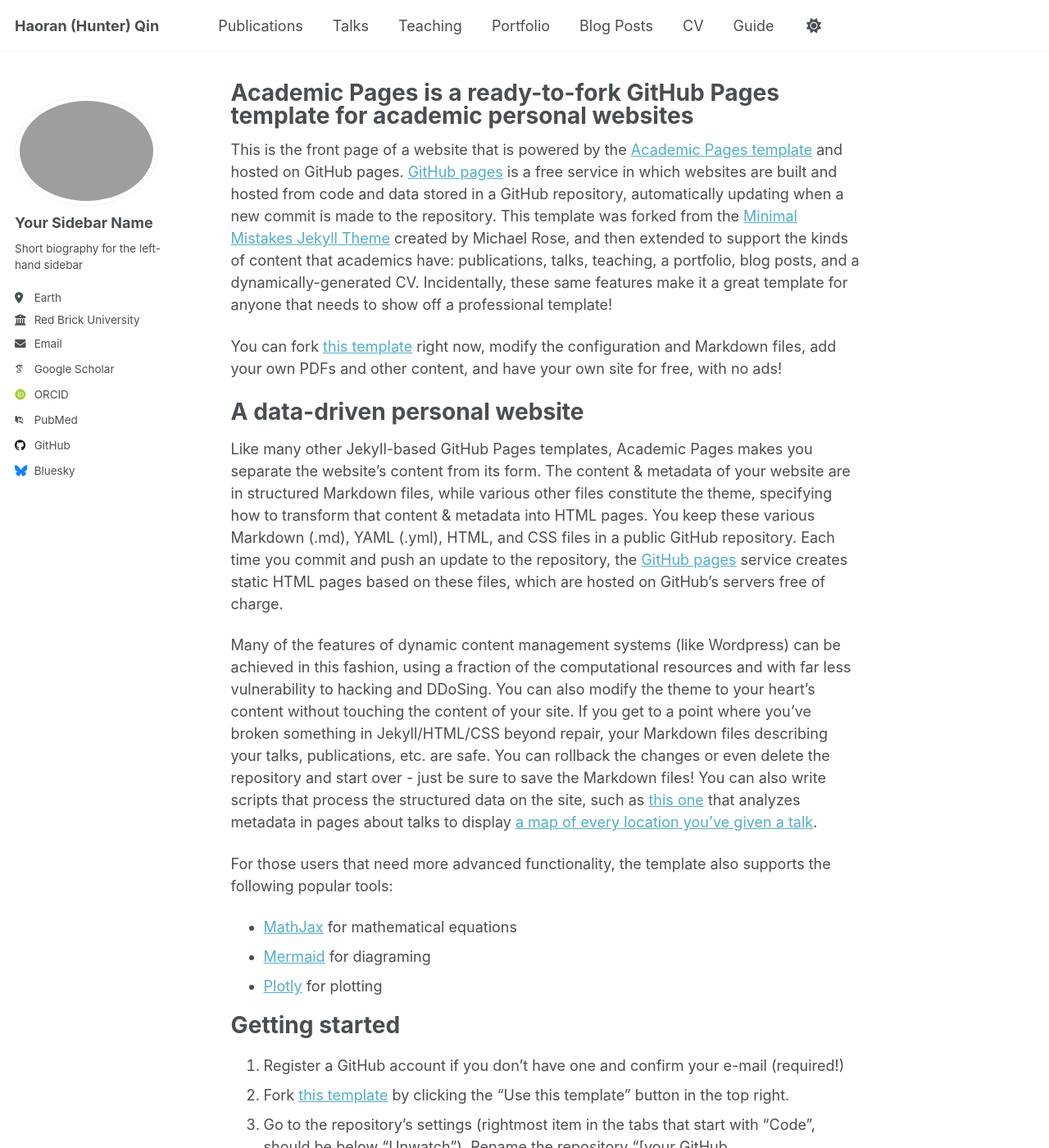
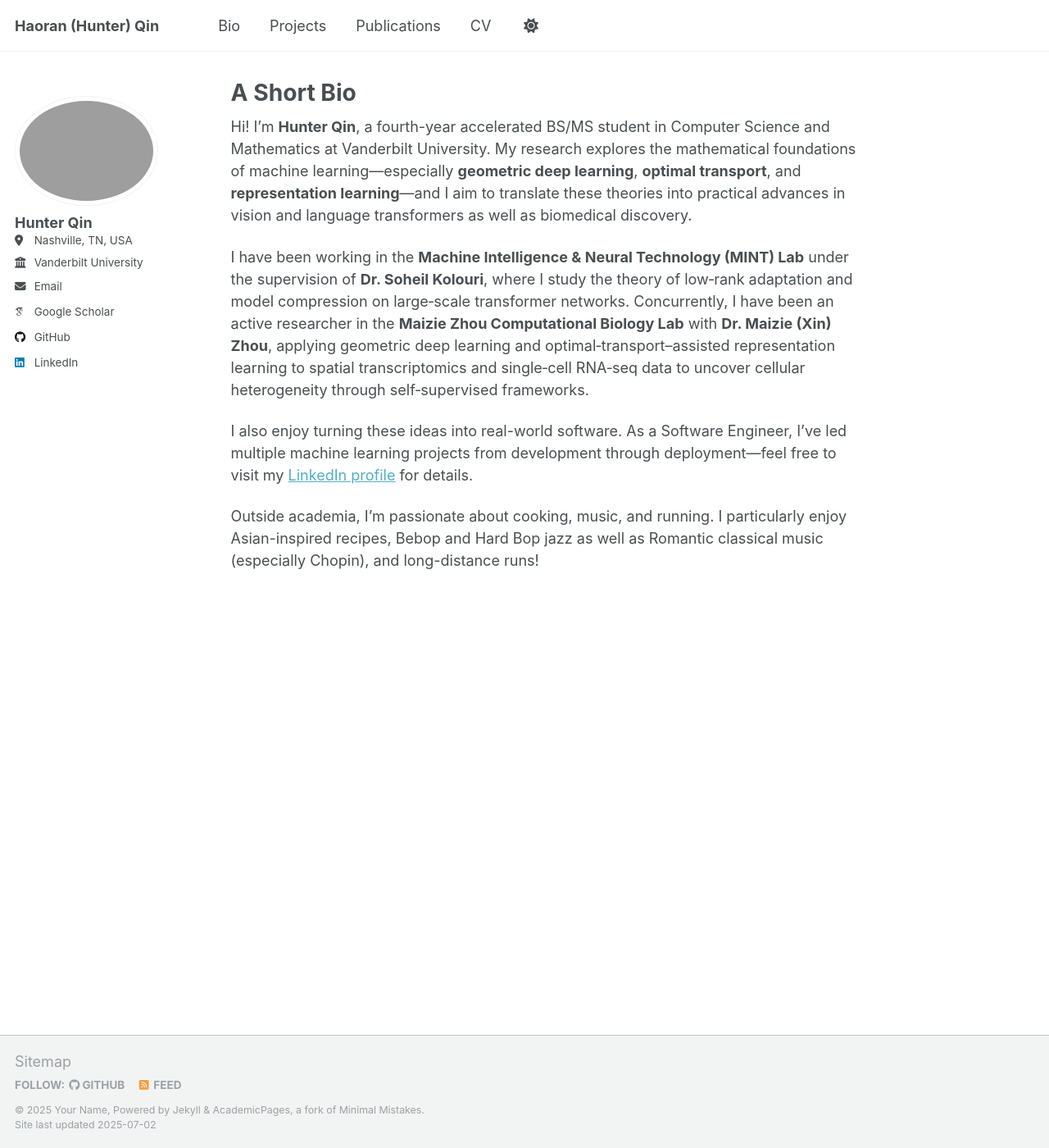
Before and after one commit to niqretnuh/niqretnuh.github.io, a Jekyll site: the page built from _pages/bio.md, in a window 1280 px wide and 1400 px high. Shown: the whole window at 82% size. Built offline with Jekyll 4.4.1, drawn with Linux system fonts in a browser that asks for light colours; some web fonts are replaced; a script that is not in the unit is left out; some of the changed text lies outside the part shown.

Commit message:
changed bio

```diff
--- a/_config.yml
+++ b/_config.yml
@@ -22,60 +22,22 @@ repository               : "https://github.com/niqretnuh/niqretnuh.github.io"
 #               Additional customization can be done by editing /_includes/author-profile.html
 author:
   # Biographic information
-  avatar           : "profile.png"
-  name             : "Your Sidebar Name"
+  avatar           : "/Users/haoranqin/haoran-qin/images/profile.png"
+  name             : "Hunter Qin"
   pronouns         : # example: "she/her"
-  bio              : "Short biography for the left-hand sidebar"
-  location         : "Earth"
-  employer         : "Red Brick University"
+  location         : "Nashville, TN, USA"
+  employer         : "Vanderbilt University"
   uri              : # URL
-  email            : "none@example.org"
+  email            : "haoran.qin@vanderbilt.edu"
 
   # Academic websites
-  academia         : # URL
-  arxiv            : # URL - Update with the correct link to your profile
-  googlescholar    : "https://scholar.google.com/citations?user=PS_CX0AAAAAJ"
-  impactstory      : # URL
-  orcid            : "http://orcid.org/yourorcidurl"
-  semantic         : # URL
-  pubmed           : "https://www.ncbi.nlm.nih.gov/pubmed/?term=john+snow"
-  researchgate     : # URL
-  scopus           : # URL
+  googlescholar    : "https://scholar.google.com/citations?user=9_6sPPAAAAAJ&hl=en"
 
   # Repositories and software development
-  bitbucket        : # Username - Update with your username on the site
-  codepen          : # Username
-  dribbble         : # Username
-  github           : "academicpages"
-  kaggle           : # Username
-  stackoverflow    : # User number or user number and name (i.e., use "1" or "1/jeff-atwood")
+  github           : "/niqretnuh"
 
   # Social media
-  artstation       : # Username
-  bluesky          : "bsky.app" # Replace this with you Bluesky username
-  facebook         : # Username
-  flickr           : # Username
-  foursquare       : # Username
-  goodreads        : # Username
-  google_plus      : # Username
-  keybase          : # Username
-  instagram        : # Username
-  lastfm           : # Username
-  linkedin         : # Username
-  mastodon         : # URL
-  medium           : # URL
-  pinterest        : # Username
-  soundcloud       : # Username
-  steam            : # Username
-  telegram         : # URL
-  tumblr           : # Username
-  twitter          : # Username for X / Twitter
-  vine             : # Username
-  weibo            : # Username
-  wikipedia        : # Username
-  xing             : # Username
-  youtube          : # Username
-  zhihu            : # Username
+  linkedin         : "/haoran-vu/"
 
 # Publication Category - The following the list of publication categories and their headings
 publication_category:
--- /dev/null
+++ b/_pages/bio.md
@@ -0,0 +1,16 @@
+---
+permalink: /
+title: "A Short Bio"
+author_profile: true
+redirect_from:
+  - /bio/
+  - /bio.html
+---
+
+Hi! I’m **Hunter Qin**, a fourth-year accelerated BS/MS student in Computer Science and Mathematics at Vanderbilt University. My research explores the mathematical foundations of machine learning—especially **geometric deep learning**, **optimal transport**, and **representation learning**—and I aim to translate these theories into practical advances in vision and language transformers as well as biomedical discovery.
+
+I have been working in the  **Machine Intelligence & Neural Technology (MINT) Lab** under the supervision of **Dr. Soheil Kolouri**, where I study the theory of low‑rank adaptation and model compression on large‐scale transformer networks. Concurrently, I have been an active researcher in the **Maizie Zhou Computational Biology Lab** with **Dr. Maizie (Xin) Zhou**, applying geometric deep learning and optimal‐transport–assisted representation learning to spatial transcriptomics and single‐cell RNA‐seq data to uncover cellular heterogeneity through self‐supervised frameworks.
+
+I also enjoy turning these ideas into real-world software. As a Software Engineer, I’ve led multiple machine learning projects from development through deployment—feel free to visit my [LinkedIn profile](https://www.linkedin.com/in/haoran-qin/) for details.
+
+Outside academia, I’m passionate about cooking, music, and running. I particularly enjoy Asian-inspired recipes, Bebop and Hard Bop jazz as well as Romantic classical music (especially Chopin), and long-distance runs!
```
Also changed, not shown: _data/navigation.yml (+16 -10 lines), _pages/projects.md (added, +5 -0 lines), _pages/about.html (added), _pages/bio.html (added), _pages/projects.html (added), 1 other file.
